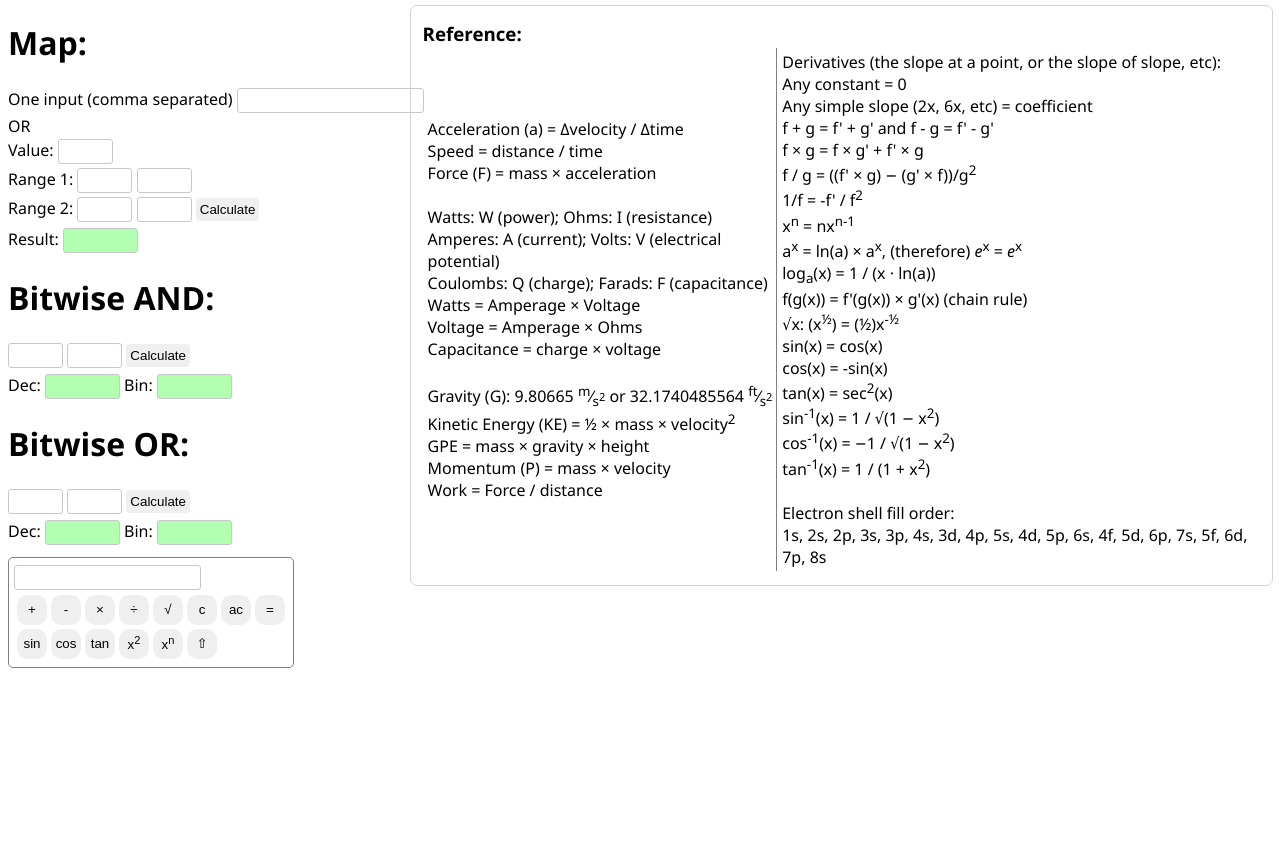
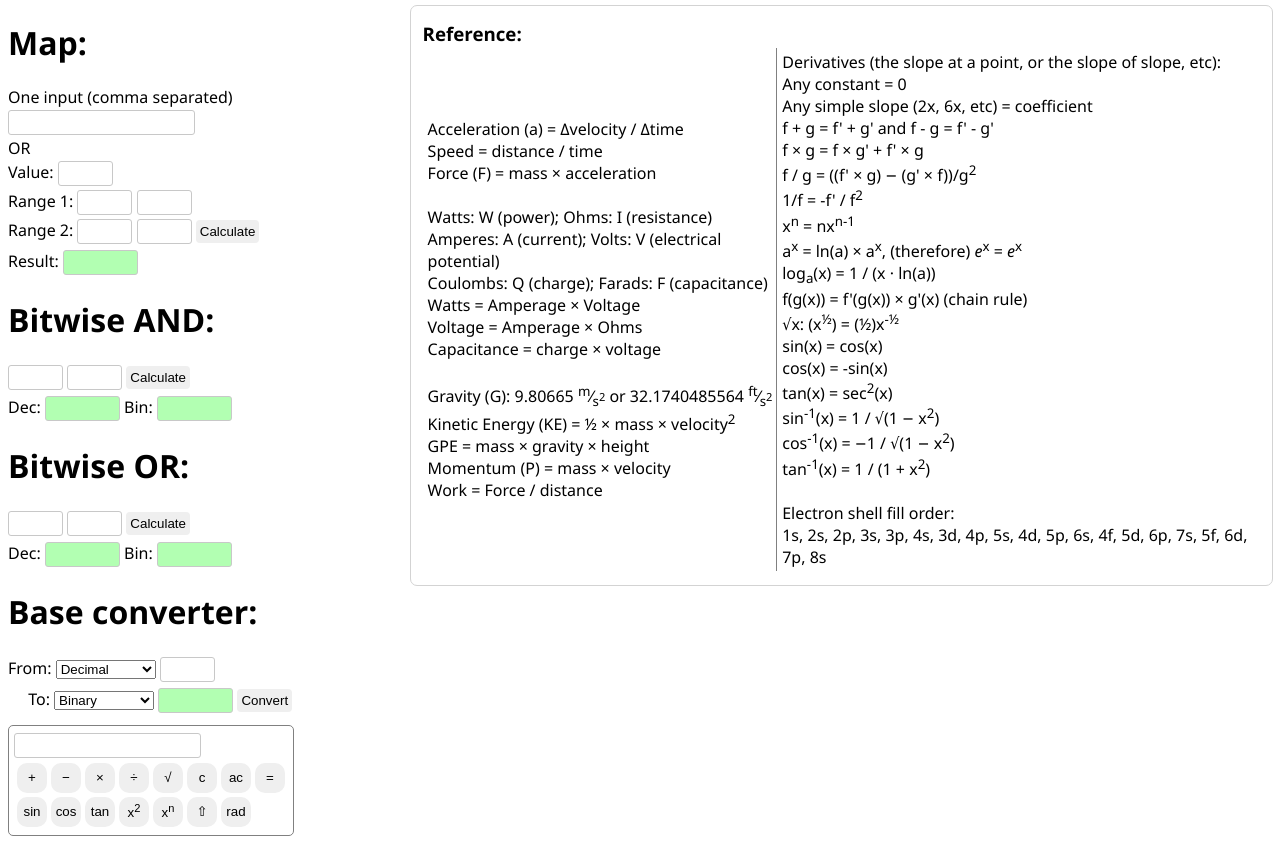
Before and after one commit to Redfluffydragon/calculator, a plain HTML site: page index.html in a window 1280 px wide. Before the commit the page ends 800 px from the top, so only its background shows below. Drawn offline with Linux system fonts and the light colour scheme.

Commit message:
Add base converter and radian UI

```diff
--- a/index.html
+++ b/index.html
@@ -5,13 +5,12 @@
     <link rel="icon" href="icon.png">
     <link rel="stylesheet" href="index.css" type="text/css" async>
     <script src="index.js" type="text/javascript" async></script>
-    <!-- <meta  -->
   </head>
   <body>
     <div id="mapper">
       <h1>Map:</h1>
       <div>
-        <label>One input (comma separated) <input id="mapAIn"></label><br>
+        <label>One input (comma separated)<br><input id="mapAIn"></label><br>
         OR<br>
         <label>Value: <input class="input"></label><br>
         <label>Range 1: <input class="input"></label>
@@ -39,6 +38,40 @@
         <button id="bobtn">Calculate</button>
         <br><label>Dec: <input class="result"> Bin: <input class="result"></label>
       </div>
+    </div>
+    <div id="baseconv">
+      <h1>Base converter:</h1>
+      <label>From: <select id="baselectIn">
+        <option>Decimal</option>
+        <option>Binary</option>
+        <option>Ternary</option>
+        <option>Quaternary</option>
+        <option>Quinary</option>
+        <option>Seximal</option>
+        <option>Septimal</option>
+        <option>Octal</option>
+        <option>Nonary</option>
+        <option>Elevenary</option>
+        <option>Dozenary</option>
+        <option>Hexadecimal</option>
+      </select></label>
+      <label><input class="input"></label><br>&emsp;
+      <label>To: <select id="baselectOut">
+          <option>Binary</option>
+          <option>Ternary</option>
+          <option>Quaternary</option>
+          <option>Quinary</option>
+          <option>Seximal</option>
+          <option>Septimal</option>
+          <option>Octal</option>
+          <option>Nonary</option>
+          <option>Decimal</option>
+          <option>Elevenary</option>
+          <option>Dozenary</option>
+          <option>Hexadecimal</option>
+      </select></label>
+      <input class="result">
+      <button id="convbtn">Convert</button>
     </div>
     <div id="reference">
       <h3>Reference:</h3>
@@ -96,11 +129,11 @@
       <input id="calcscreen">
       <table id="calcbtns">
         <tr>
-          <td><button>+</button></td>
-          <td><button>-</button></td>
-          <td><button>&times;</button></td>
-          <td><button>&div;</button></td>
-          <td><button>&Sqrt;</button></td>
+          <td><button class="basicOp">+</button></td>
+          <td><button class="basicOp">&minus;</button></td>
+          <td><button class="basicOp">&times;</button></td>
+          <td><button class="basicOp">&div;</button></td>
+          <td><button class="basicOp">&Sqrt;</button></td>
           <td><button>c</button></td>
           <td><button>ac</button></td>
           <td><button>=</button></td>
@@ -112,6 +145,7 @@
           <td><button>x<sup>2</sup></button></td>
           <td><button>x<sup>n</sup></button></td>
           <td><button>&#8679;</button></td>
+          <td><button>rad</button></td>
         </tr>
       </table>
     </div>
```
